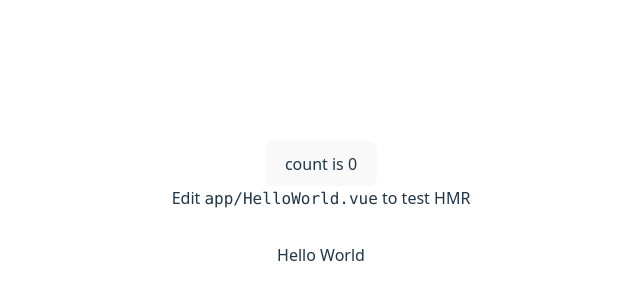
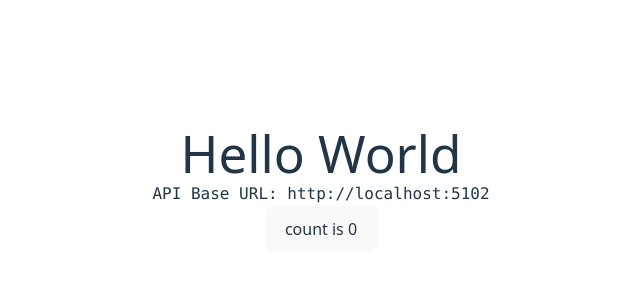
Before and after one commit to markolinke/prompt-repo-fca, a Vue app in the folder applications/frontend-app/: page / in a window 1280 px wide. Shown: the part 212-512 px from the top of the page, without its empty margins (319-959 px from the left). Built offline with nearby package versions, Linux system fonts and the light colour scheme.

Commit message:
Updated tsconfig.json to include vite-env.d.ts for improved TypeScript support. Refactored HelloWorld.vue to display the API base URL and simplified the template structure.

```diff
--- a/applications/frontend-app/src/app/HelloWorld.vue
+++ b/applications/frontend-app/src/app/HelloWorld.vue
@@ -1,25 +1,22 @@
 <script setup lang="ts">
 import { ref } from 'vue'
 
-defineProps<{ msg: string }>()
+const count = ref(0)
 
-const count = ref(0)
+const api_base_url = import.meta.env.VITE_API_BASE_URL;
+
 </script>
 
 <template>
-  <h1>{{ msg }}</h1>
+  <h1>Hello World</h1>
 
-  <div class="card">
-    <button type="button" @click="count++">count is {{ count }}</button>
-    <p>
-      Edit
-      <code>app/HelloWorld.vue</code> to test HMR
-    </p>
+  <div>
+    <code>
+      API Base URL: {{ api_base_url }}
+    </code>
   </div>
 
-  <p>
-    Hello World
-  </p>
+  <button type="button" @click="count++">count is {{ count }}</button>
 </template>
 
 <style scoped>
--- a/applications/frontend-app/tsconfig.json
+++ b/applications/frontend-app/tsconfig.json
@@ -19,6 +19,5 @@
       "@/*": ["./src/*"]
     }
   },
-  "include": ["src/**/*.ts", "src/**/*.tsx", "src/**/*.vue"],
-  "exclude": ["src/**/*.d.ts", "src/**/*.js", "node_modules", "dist"]
+  "include": ["src/**/*.ts", "src/**/*.tsx", "src/**/*.vue", "vite-env.d.ts"]
 }
```
Also changed, not shown: applications/frontend-app/vite-env.d.ts (added, +9 -0 lines), 1 other file (tests, documents, lock files or other folders).
